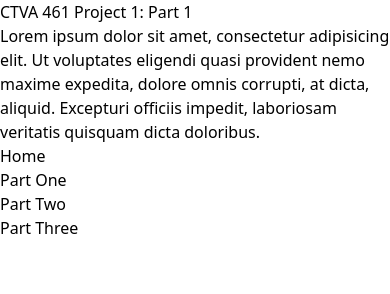
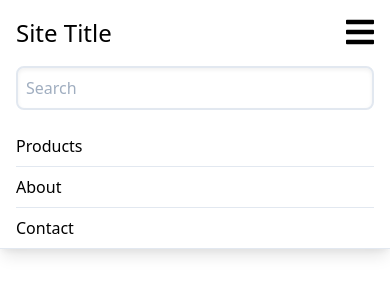
Before and after one commit to kec27536/ctva-461-project-1, a plain HTML site: page part1.html in a window 390 px wide. Drawn offline with nearby package versions, Linux system fonts and the light colour scheme.

Commit message:
Added Google Font & Font Awesome support

```diff
--- a/part1.html
+++ b/part1.html
@@ -3,6 +3,12 @@
 <head>
 
 	<link href="https://cdn.jsdelivr.net/npm/tailwindcss/dist/tailwind.min.css" rel="stylesheet">
+
+	<link rel="stylesheet" href="https://use.fontawesome.com/releases/v5.3.1/css/all.css" integrity="sha384-mzrmE5qonljUremFsqc01SB46JvROS7bZs3IO2EmfFsd15uHvIt+Y8vEf7N7fWAU" crossorigin="anonymous">
+
+	<link href="https://fonts.googleapis.com/css?family=Libre+Baskerville:400,700|Noto+Serif+JP:500" rel="stylesheet">
+
+	<link rel="stylesheet" href="screen.css">
 
 	<meta name="viewport" content="width=device-width, user-scalable=no, initial-scale=1.0, maximum-scale=1.0, minimum-scale=1.0">
 
@@ -11,29 +17,57 @@
 </head>
 <body>
 
+	<header class="border-b md:flex md:items-center md:justify-between p-4 pb-0 shadow-lg md:pb-4">
 
+	  <!-- Logo text or image -->
+	  <div class="flex items-center justify-between mb-4 md:mb-0">
+	    <h1 class="leading-none text-2xl text-grey-darkest">
+	      <a class="no-underline text-grey-darkest hover:text-black" href="#">
+	        Site Title
+	      </a>
+	    </h1>
 
-	<h1>CTVA 461 Project 1: Part 1</h1>
+	    <a class="text-black hover:text-orange md:hidden" href="#">
+	      <i class="fa fa-2x fa-bars"></i>
+	    </a>
+	  </div>
+	  <!-- END Logo text or image -->
 
-	<p>Lorem ipsum dolor sit amet, consectetur adipisicing elit. Ut voluptates eligendi quasi provident nemo maxime expedita, dolore omnis corrupti, at dicta, aliquid. Excepturi officiis impedit, laboriosam veritatis quisquam dicta doloribus.</p>
+	  <!-- Search field -->
+	  <form class="mb-4 w-full md:mb-0 md:w-1/4">
+	    <label class="hidden" for="search-form">Search</label>
+	    <input class="bg-grey-lightest border-2 focus:border-orange p-2 rounded-lg shadow-inner w-full" placeholder="Search" type="text">
+	    <button class="hidden">Submit</button>
+	  </form>
+	  <!-- END Search field -->
 
-	<nav>
-		<ul>
-			<li>
-				<a href="index.html">Home</a>
-			</li>
+	  <!-- Global navigation -->
+	  <nav>
+	    <ul class="list-reset md:flex md:items-center">
+	      <li class="md:ml-4">
+	        <a class="block no-underline hover:underline py-2 text-grey-darkest hover:text-black md:border-none md:p-0" href="#">
+	          Products
+	        </a>
+	      </li>
+	      <li class="md:ml-4">
+	        <a class="border-t block no-underline hover:underline py-2 text-grey-darkest hover:text-black md:border-none md:p-0" href="#">
+	          About
+	        </a>
+	      </li>
+	      <li class="md:ml-4">
+	        <a class="border-t block no-underline hover:underline py-2 text-grey-darkest hover:text-black md:border-none md:p-0" href="#">
+	          Contact
+	        </a>
+	      </li>
+	    </ul>
+	  </nav>
+	  <!-- END Global navigation -->
 
-			<li>
-				<a href="part1.html">Part One</a>
-			</li>
-			<li>
-				<a href="part2.html">Part Two</a>
-			</li>
-			<li>
-				<a href="part3.html">Part Three</a>
-			</li>
-		</ul>
+	</header>
 
+	<article>
+
+	</article>
 
 </body>
 </html>
--- /dev/null
+++ b/screen.css
@@ -0,0 +1,28 @@
+/**
+ * Custom CSS
+ *
+ * Add this to your Tailwind CSS file,
+ * or to a separate, custom CSS file.
+ *
+ * Update the background images to suit
+ * your project.
+ */
+.bg-header {
+  background: url(https://picsum.photos/1920/1920/?random) center center no-repeat;
+  background-attachment: fixed;
+}
+
+.bg-quote {
+  background: url(https://picsum.photos/1600/1600/?random) center center no-repeat;
+  background-attachment: fixed;
+}
+
+/* Load Custom Fonts */
+
+.font-serif {
+font-family: 'Libre Baskerville', serif;
+}
+
+.font-sans {
+font-family: 'Noto Serif JP', sans-serif;
+}
```
